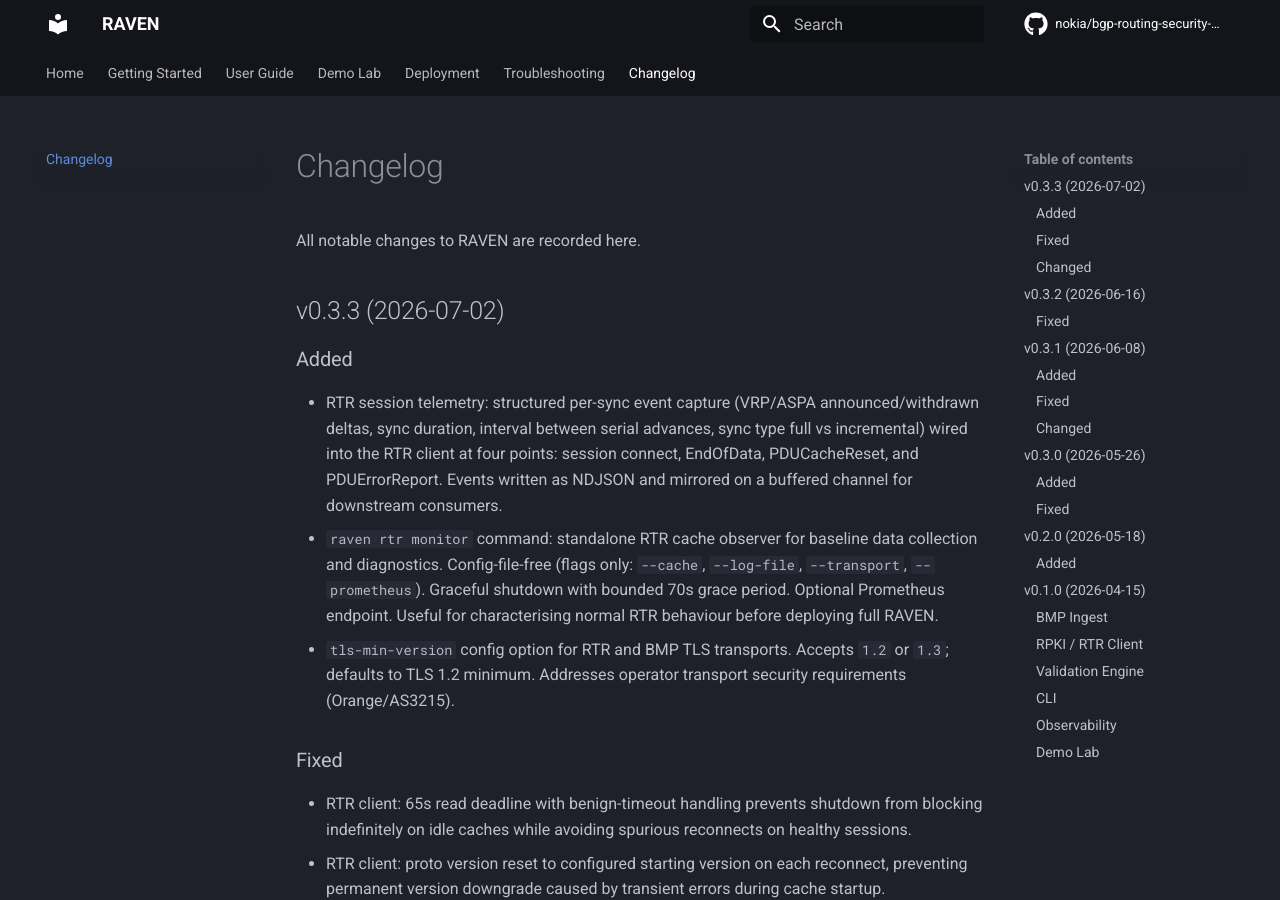
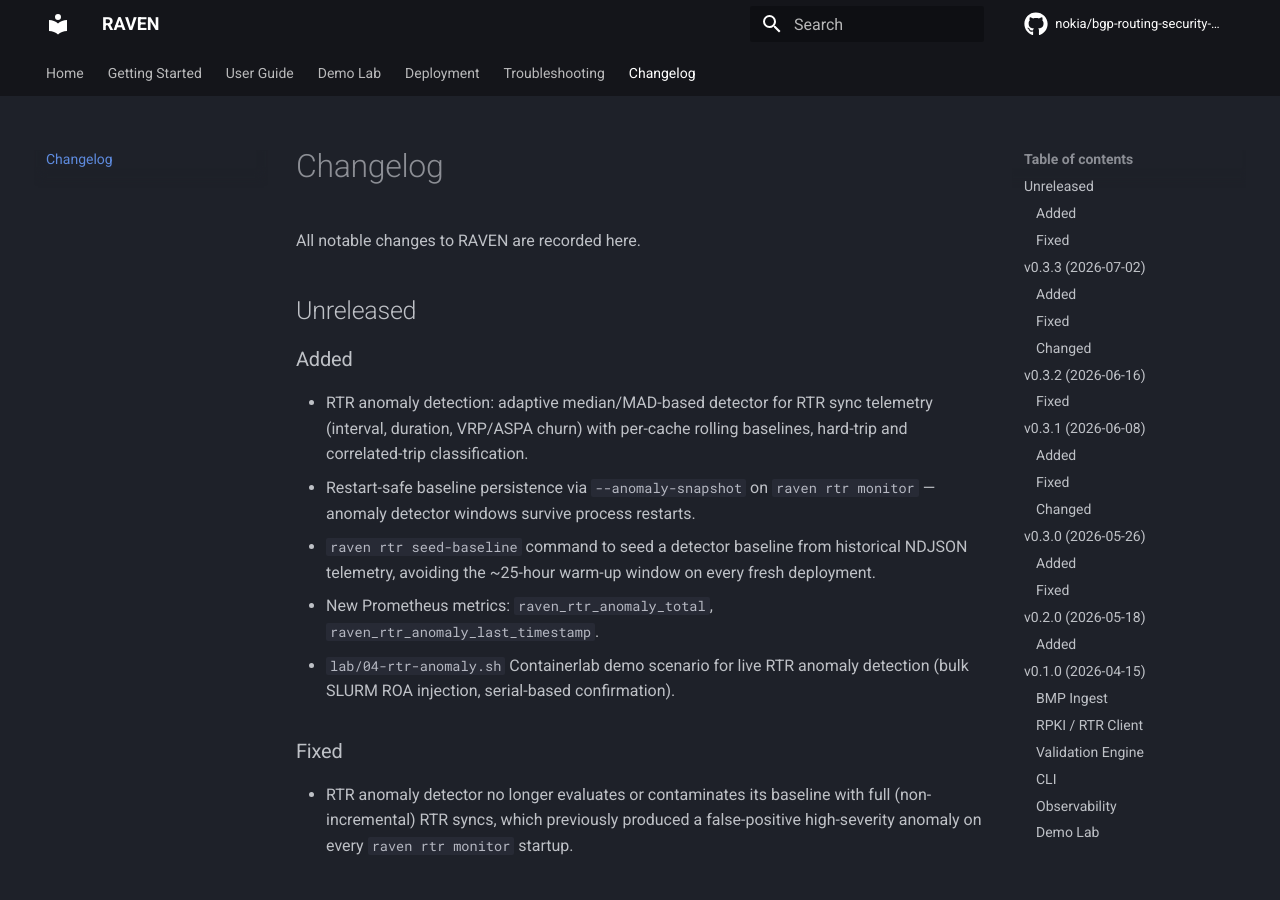
Before and after one commit to ritmukhe/raven-docs, an MkDocs documentation site: the page built from docs/CHANGELOG.md, in a window 1280 px wide and 900 px high. Built offline with MkDocs 1.6.1 and Material for MkDocs 9.7.7, drawn with Linux system fonts in a browser that asks for light colours; comment, search, counter and statistics services are not loaded.

Commit message:
docs: add RTR anomaly detection changelog entry

```diff
--- a/docs/CHANGELOG.md
+++ b/docs/CHANGELOG.md
@@ -1,6 +1,28 @@
 # Changelog
 
 All notable changes to RAVEN are recorded here.
+
+## Unreleased
+
+### Added
+- RTR anomaly detection: adaptive median/MAD-based detector for RTR sync
+  telemetry (interval, duration, VRP/ASPA churn) with per-cache rolling
+  baselines, hard-trip and correlated-trip classification.
+- Restart-safe baseline persistence via `--anomaly-snapshot` on
+  `raven rtr monitor` — anomaly detector windows survive process restarts.
+- `raven rtr seed-baseline` command to seed a detector baseline from
+  historical NDJSON telemetry, avoiding the ~25-hour warm-up window on
+  every fresh deployment.
+- New Prometheus metrics: `raven_rtr_anomaly_total`,
+  `raven_rtr_anomaly_last_timestamp`.
+- `lab/04-rtr-anomaly.sh` Containerlab demo scenario for live RTR
+  anomaly detection (bulk SLURM ROA injection, serial-based confirmation).
+
+### Fixed
+- RTR anomaly detector no longer evaluates or contaminates its baseline
+  with full (non-incremental) RTR syncs, which previously produced a
+  false-positive high-severity anomaly on every `raven rtr monitor`
+  startup.
 
 ## v0.3.3 (2026-07-02)
 
```
